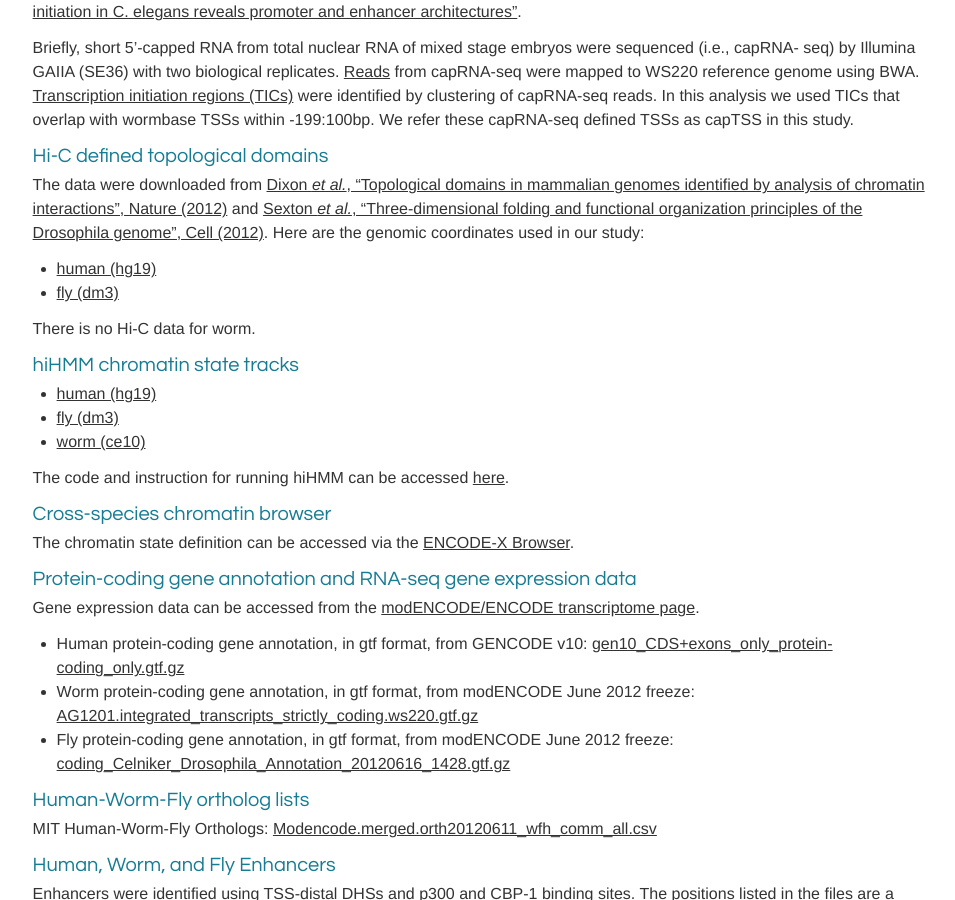
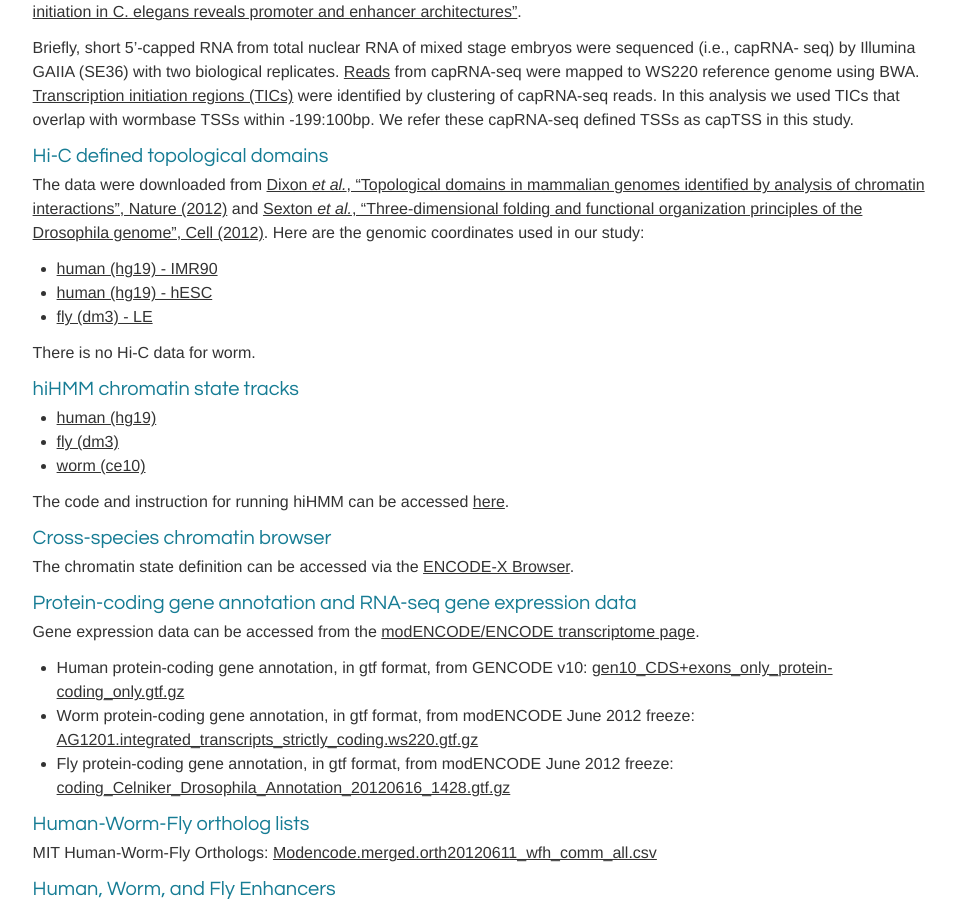
Before and after one commit to parklab/comparative-website, a Jekyll site: the page built from chromatin.md, in a window 1280 px wide and 900 px high, scrolled down 3278 px. Shown: the whole window, without its empty margins (249-1204 px from the left). Built offline with Jekyll 4.4.1, drawn with Linux system fonts in a browser that asks for light colours; nearby versions of some CDN libraries.

Commit message:
Added HiC track links.

```diff
--- a/chromatin.md
+++ b/chromatin.md
@@ -134,12 +134,14 @@
 The data were downloaded from  [Dixon _et al._, "Topological domains in mammalian genomes identified by
 analysis of chromatin interactions", Nature (2012)](http://www.ncbi.nlm.nih.gov/pmc/articles/PMC3356448) and [Sexton _et al._, "Three-dimensional folding and functional organization principles of the Drosophila genome", Cell (2012)](http://www.sciencedirect.com/science/article/pii/S0092867412000165). Here are the genomic coordinates used in our study:
 
-*   [human (hg19)]()
-*   [fly (dm3)]()
+* [human (hg19) - IMR90](http://compbio.med.harvard.edu/modencode/webpage/hic/HiC_IMR90.bb)
+* [human (hg19) - hESC](http://compbio.med.harvard.edu/modencode/webpage/hic/HiC_hESC.bb)
+* [fly (dm3) - LE](http://compbio.med.harvard.edu/modencode/webpage/hic/HiC_EL.bb)
 
 There is no Hi-C data for worm.
 
 ## <a name="hiHMM chromatin state tracks"></a> hiHMM chromatin state tracks
+
 *   [human (hg19)]()
 *   [fly (dm3)]()
 *   [worm (ce10) ]()
```
